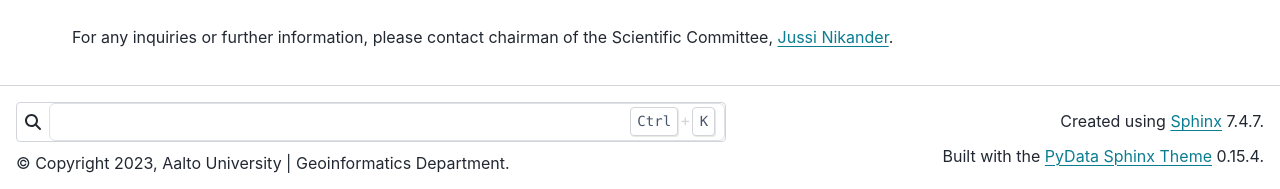
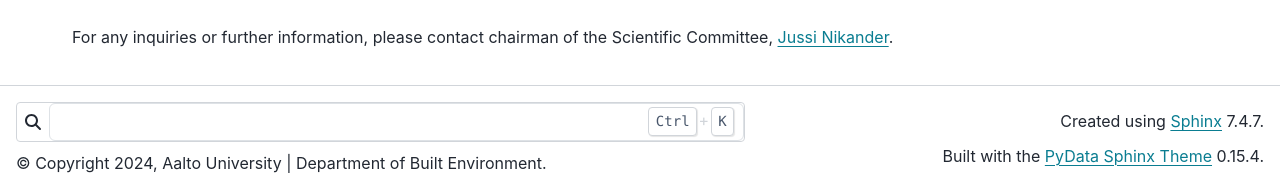
Before and after one commit to AaltoGIS/geoinformatics-days, a Sphinx documentation site: the page built from source/index.rst, in a window 1280 px wide and 900 px high, scrolled down 4738 px. Shown: the part 708-897 px from the top of the window. Built offline with Sphinx 7.4.7 and the PyData theme 0.15.4, drawn with Linux system fonts in a browser that asks for light colours.

Commit message:
Minor updates

```diff
--- a/source/conf.py
+++ b/source/conf.py
@@ -10,7 +10,7 @@ import os
 # https://www.sphinx-doc.org/en/master/usage/configuration.html#project-information
 
 project = 'Geoinformatics Research Days 2024'
-copyright = '2023, Aalto University | Geoinformatics Department'
+copyright = '2024, Aalto University | Department of Built Environment'
 author = 'Bryan R Vallejo'
 release = '1.0'
 
```
